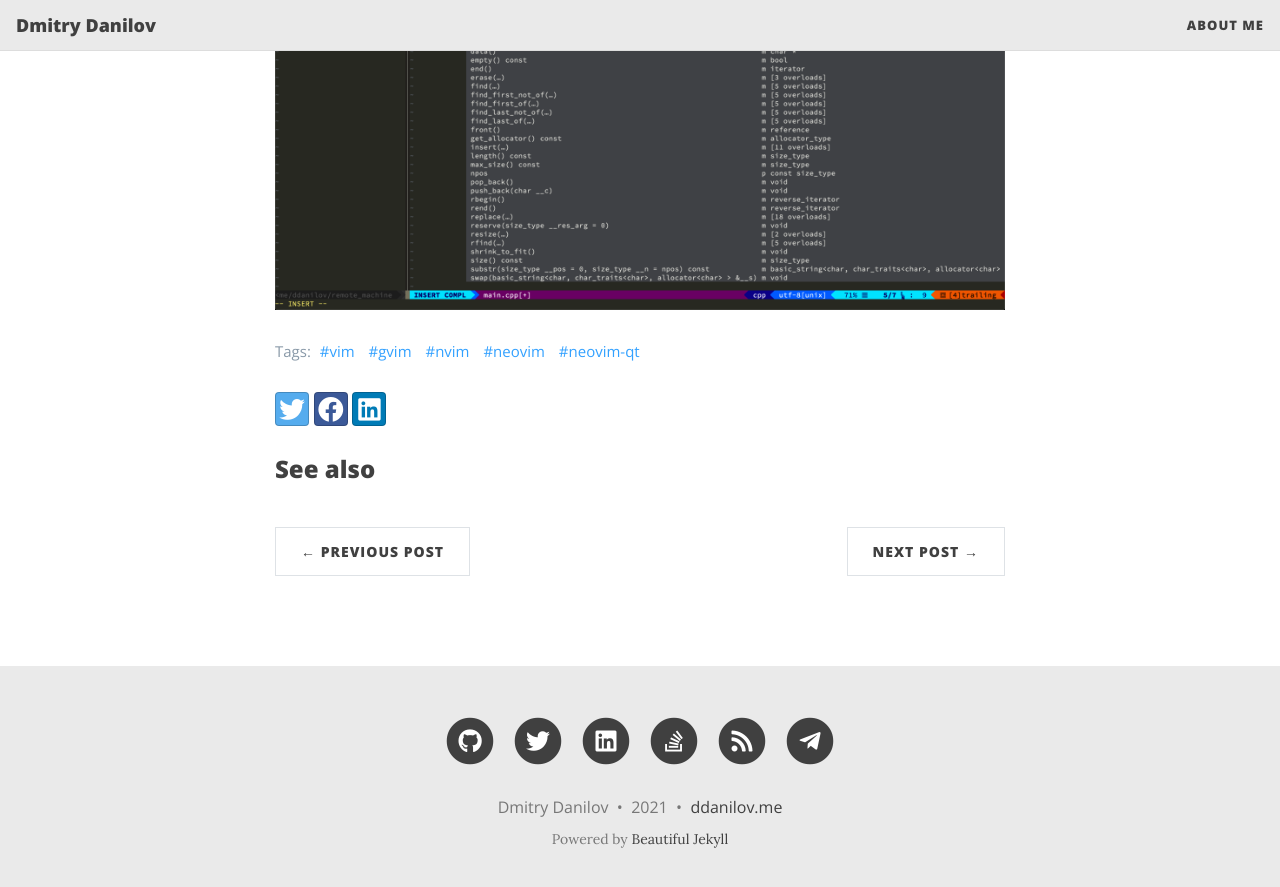
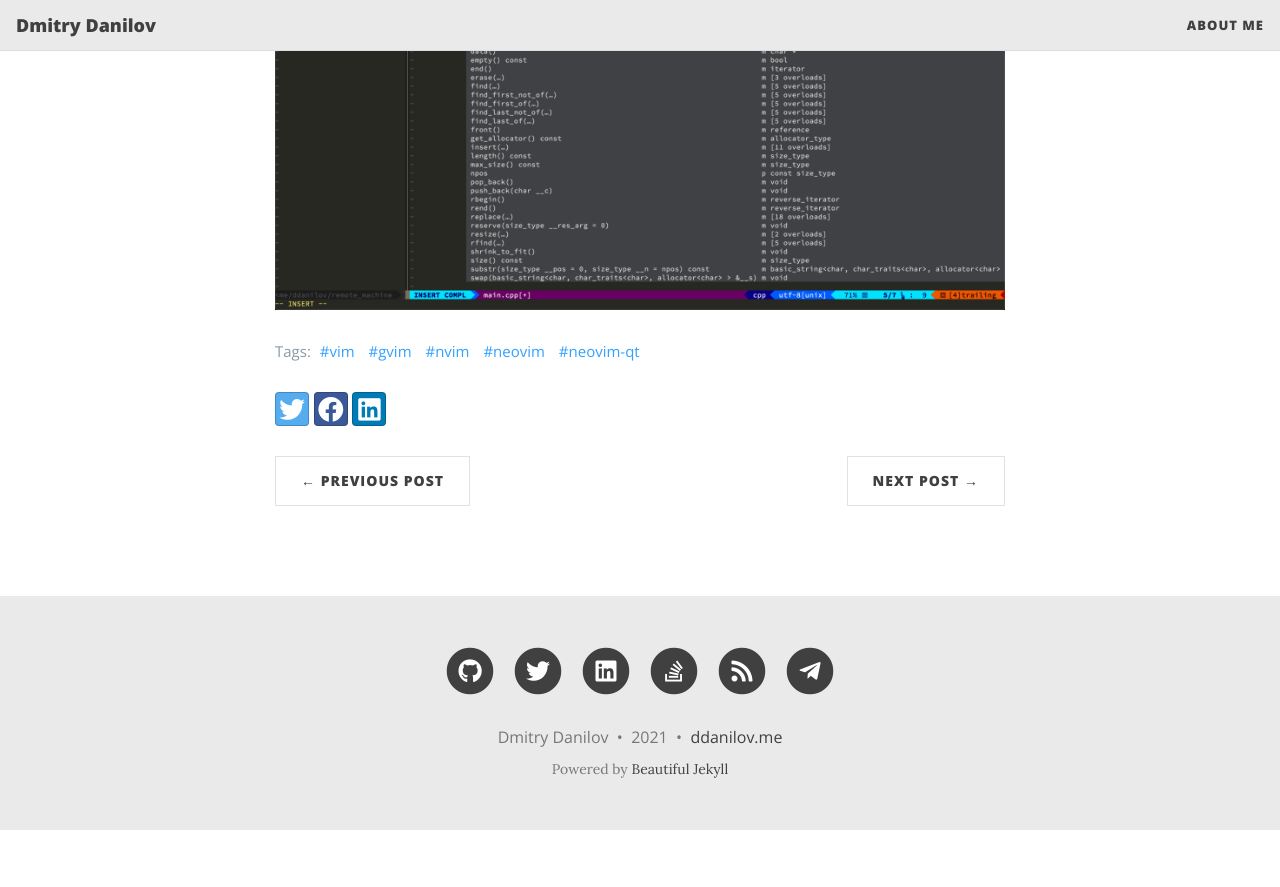
Before and after one commit to f-squirrel/f-squirrel.github.io, a Jekyll site: the page built from _posts/2020-05-24-the-switch-from-vim.md, in a window 1280 px wide and 900 px high, scrolled down 2945 px. Shown: the top 887 px of the window. Built offline with Jekyll 4.4.1, drawn with Linux system fonts in a browser that asks for light colours; nearby versions of some CDN libraries; comment, search, counter and statistics services are not loaded; after the commit the page ends 3775 px from its top, so only the background shows below that.

Commit message:
Remove See Also when there are no related posts

```diff
--- a/_layouts/post.html
+++ b/_layouts/post.html
@@ -64,13 +64,11 @@ layout: base
         {% include social-share.html %}
       {% endif %}
 
-<div class="seeAlso">
-<h3>See also</h3>
-<ul>
-
+<!--See Also section-->
 {% assign maxRelated = 5 %}
 {% assign minCommonTags =  1 %}
 {% assign maxRelatedCounter = 0 %}
+{% assign relatedPosts = "" | split: ',' %}
 
   {% for post in site.posts %}
 
@@ -88,19 +86,29 @@ layout: base
     {% endfor %}
 
     {% if sameTagCount >= minCommonTags %}
-      <li>
-      <a href="{{ site.baseurl }}{{ post.url }}">{{ post.title }}</a>
-      </li>
+      <!--<li>-->
+      <!--<a href="{{ site.baseurl }}{{ post.url }}">{{ post.title }}</a>-->
+      <!--</li>-->
+      {% assign relatedPosts = relatedPosts | push: post %}
       {% assign maxRelatedCounter = maxRelatedCounter | plus: 1 %}
       {% if maxRelatedCounter >= maxRelated %}
         {% break %}
       {% endif %}
     {% endif %}
+  {% endfor %}
 
-  {% endfor %}
-</ul>
-</div>
-
+{% if relatedPosts.size > 0%}
+    <div class="seeAlso">
+    <h3>See also</h3>
+    <ul>
+        {% for post in relatedPosts %}
+          <li>
+          <a href="{{ site.baseurl }}{{ post.url }}">{{ post.title }}</a>
+          </li>
+        {% endfor %}
+    </ul>
+    </div>
+{% endif %}
 
       <ul class="pagination blog-pager">
         {% if page.previous.url %}
```
